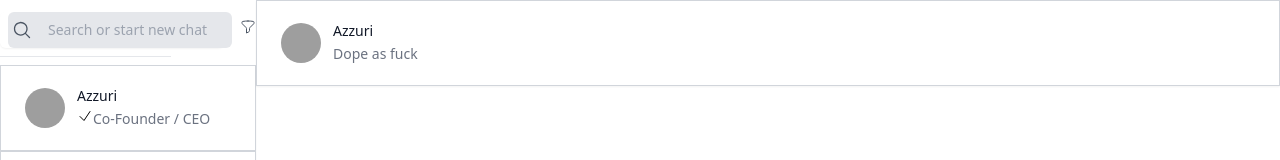
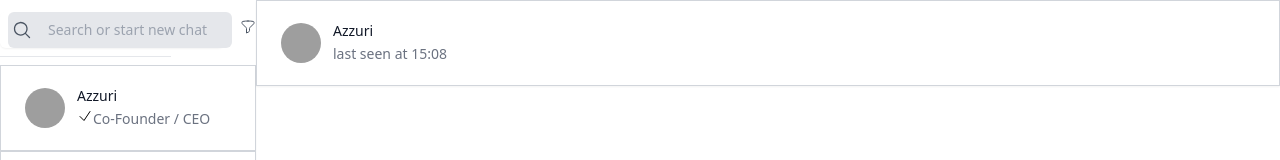
Before and after one commit to otilor/dope-chat, a Next.js app: page / in a window 1280 px wide. Shown: the top 160 px of the page. Built offline with nearby package versions, Linux system fonts and the light colour scheme; grey boxes are pictures that could not be loaded.

Commit message:
add last seen

```diff
--- a/pages/index.js
+++ b/pages/index.js
@@ -64,7 +64,7 @@ export default function Home() {
                     <p className="text-sm font-medium text-gray-900">Azzuri</p>
                     <div className="inline-flex items-baseline">
                       <p className="text-sm text-gray-500 truncate">
-                        Dope as fuck
+                        last seen at 15:08
                       </p>
                     </div>
                   </a>
```
